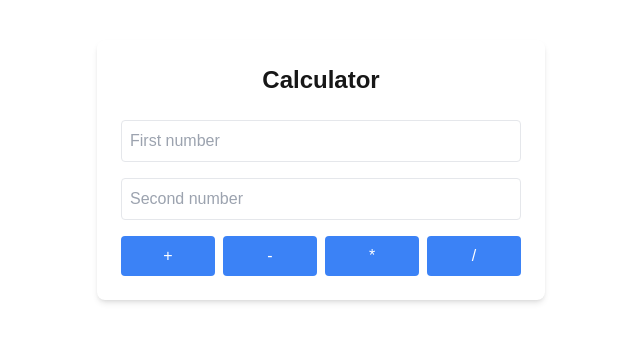
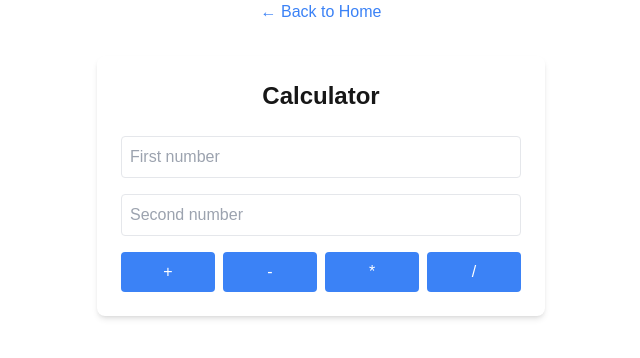
Before and after one commit to yumemio5220/my-app-20250224, a Next.js app: page /calculator in a window 1280 px wide. Shown: the top 358 px of the page, without its empty margins (319-959 px from the left). Built offline with nearby package versions, Linux system fonts and the light colour scheme.

Commit message:
トップページへ戻るリンクを追加

```diff
--- a/app/calculator/page.tsx
+++ b/app/calculator/page.tsx
@@ -1,6 +1,7 @@
 "use client";
 
 import { useState } from "react";
+import Link from "next/link";
 
 export default function Calculator() {
   const [num1, setNum1] = useState("");
@@ -32,7 +33,11 @@ export default function Calculator() {
   };
 
   return (
-    <div className="max-w-md mx-auto mt-10 p-6 bg-white rounded-lg shadow-md">
+    <div className="flex flex-col items-center gap-4">
+      <Link href="/" className="text-blue-500 hover:text-blue-700">
+        ← Back to Home
+      </Link>
+      <div className="max-w-md w-full mx-auto mt-4 p-6 bg-white rounded-lg shadow-md">
         <h1 className="text-2xl font-bold mb-6 text-center">Calculator</h1>
         <div className="space-y-4">
           <input
@@ -67,5 +72,6 @@ export default function Calculator() {
           )}
         </div>
       </div>
+    </div>
   );
 }
--- a/app/invader-game/page.tsx
+++ b/app/invader-game/page.tsx
@@ -1,6 +1,7 @@
 "use client";
 
 import { useEffect, useRef, useState } from "react";
+import Link from "next/link";
 
 export default function InvaderGame() {
   const canvasRef = useRef<HTMLCanvasElement>(null);
@@ -346,6 +347,9 @@ export default function InvaderGame() {
 
   return (
     <div className="flex flex-col items-center justify-center min-h-screen bg-black">
+      <Link href="/" className="text-blue-500 hover:text-blue-700 mb-4">
+        ← Back to Home
+      </Link>
       {gameOver && (
         <div className="fixed inset-0 bg-black bg-opacity-75 flex items-center justify-center">
           <div className="text-center">
--- a/app/random-number/page.tsx
+++ b/app/random-number/page.tsx
@@ -1,6 +1,7 @@
 "use client";
 
 import { useState } from "react";
+import Link from "next/link";
 
 export default function RandomNumberPage() {
   const [numbers, setNumbers] = useState<number[]>([]);
@@ -12,6 +13,9 @@ export default function RandomNumberPage() {
 
   return (
     <div className="flex flex-col items-center h-screen p-4">
+      <Link href="/" className="text-blue-500 hover:text-blue-700 mb-4">
+        ← Back to Home
+      </Link>
       <div className="flex flex-col items-center pt-8">
         <h1 className="text-2xl font-bold mb-8">Random Number Generator</h1>
         <button
```
Lines whose indentation alone changed are shown as unchanged.
